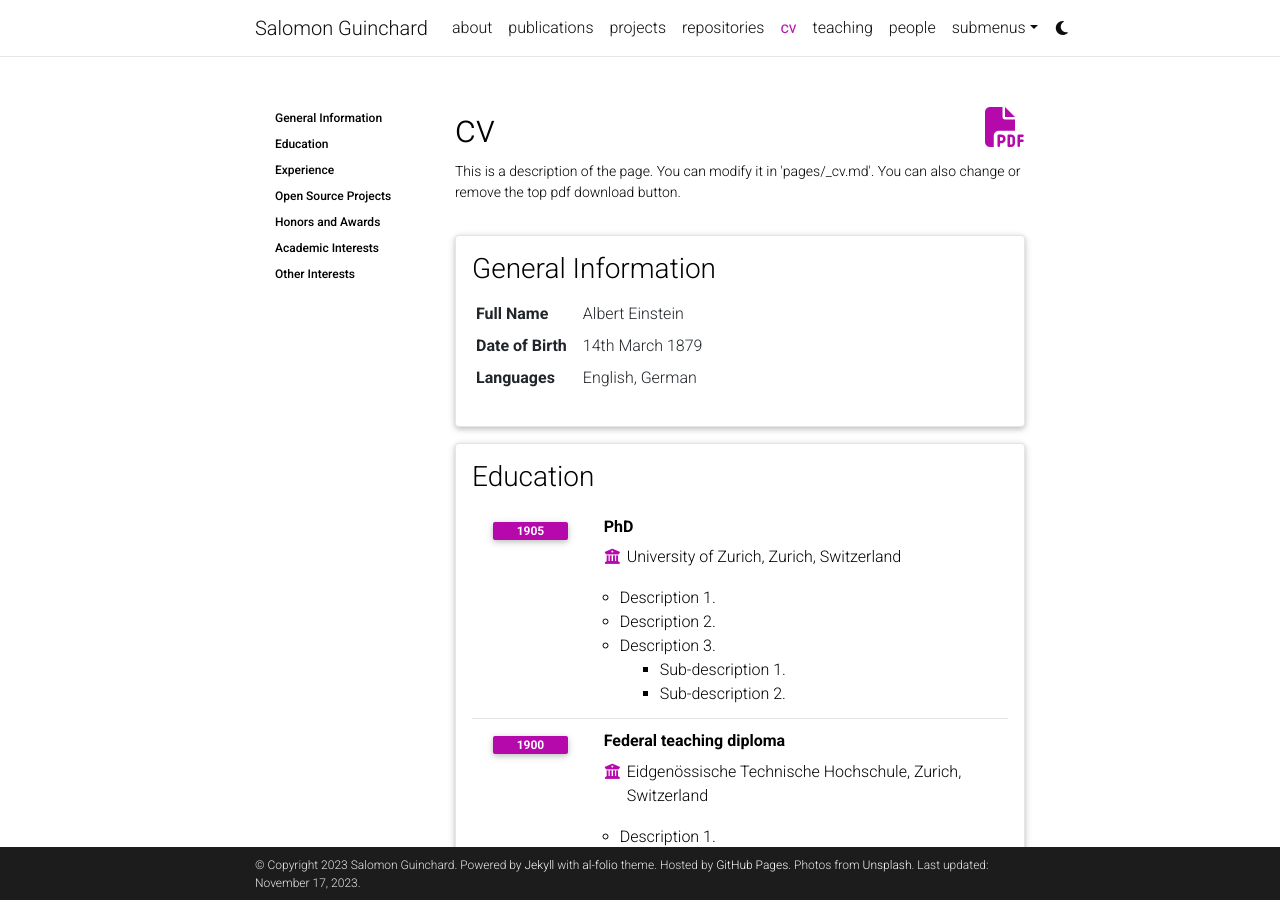
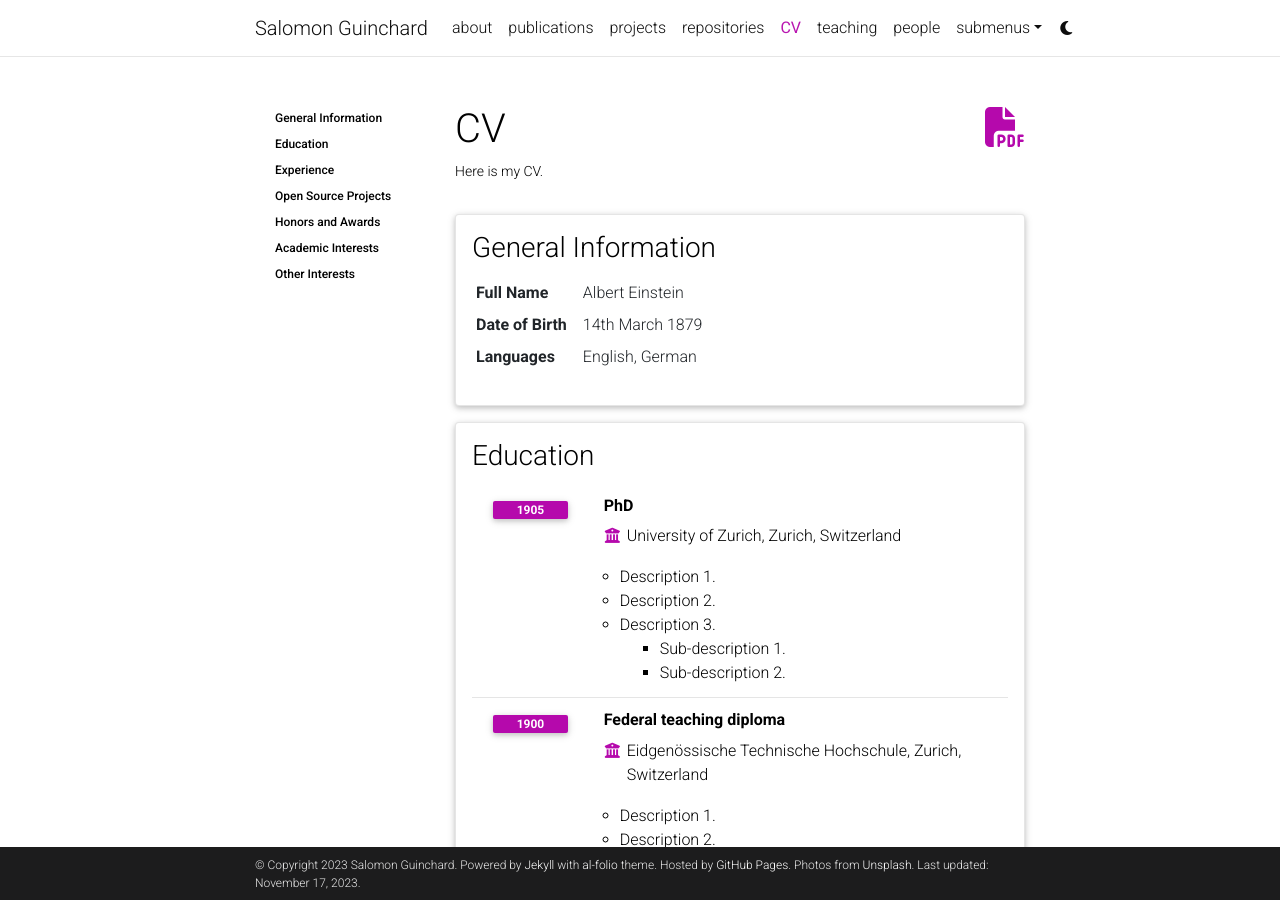
Before and after one commit to salomon73/salomon73.github.io, a Jekyll site: the page built from _pages/cv.md, in a window 1280 px wide and 900 px high. Built offline with Jekyll 4.4.1, drawn with Linux system fonts in a browser that asks for light colours; comment, search, counter and statistics services are not loaded; a style sheet for code colours, icons or effects is not loaded.

Commit message:
Update cv.md

```diff
--- a/_pages/cv.md
+++ b/_pages/cv.md
@@ -1,11 +1,11 @@
 ---
 layout: cv
 permalink: /cv/
-title: cv
+title: CV
 nav: true
 nav_order: 4
-cv_pdf: example_pdf.pdf
-description: This is a description of the page. You can modify it in 'pages/_cv.md'. You can also change or remove the top pdf download button.
+cv_pdf: CV_1117.pdf
+description: Here is my CV.
 toc:
   sidebar: left
 ---
```
